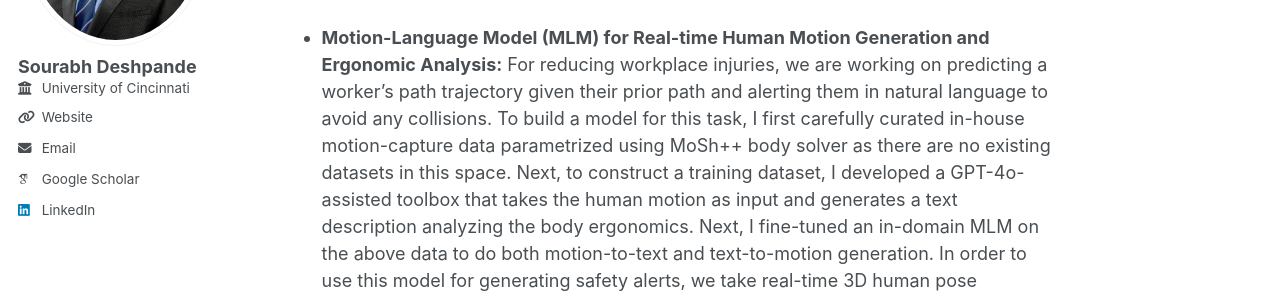
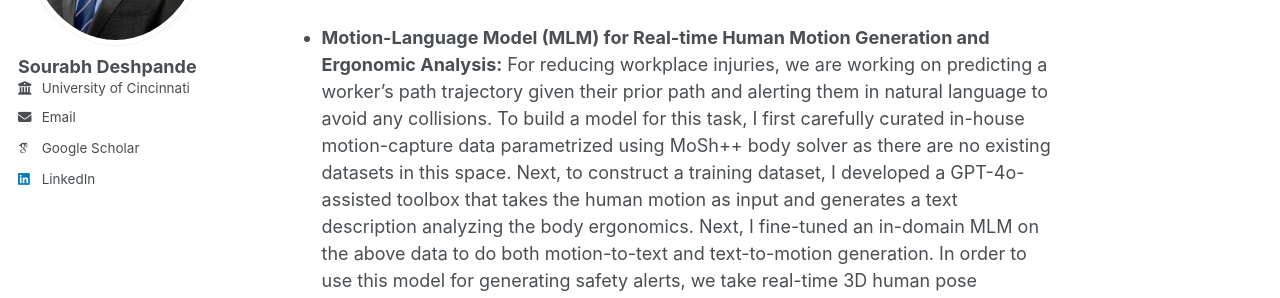
Before and after one commit to sopdeshpande/sopdeshpande.github.io, a Jekyll site: the page built from _pages/about.md, in a window 1280 px wide. Shown: the part 305-603 px from the top of the page. Built offline with Jekyll 4.4.1, drawn with Linux system fonts in a browser that asks for light colours; some web fonts are replaced.

```diff
--- a/_config.yml
+++ b/_config.yml
@@ -27,7 +27,7 @@ author:
   #bio              : "Short biography for the left-hand sidebar"
   #location         : "Earth"
   employer         : "University of Cincinnati"
-  uri              : "sopdeshpande.github.io"
+  #uri              : "sopdeshpande.github.io"
   email            : "deshpasb@mail.uc.edu"
 
   # Academic websites
```
